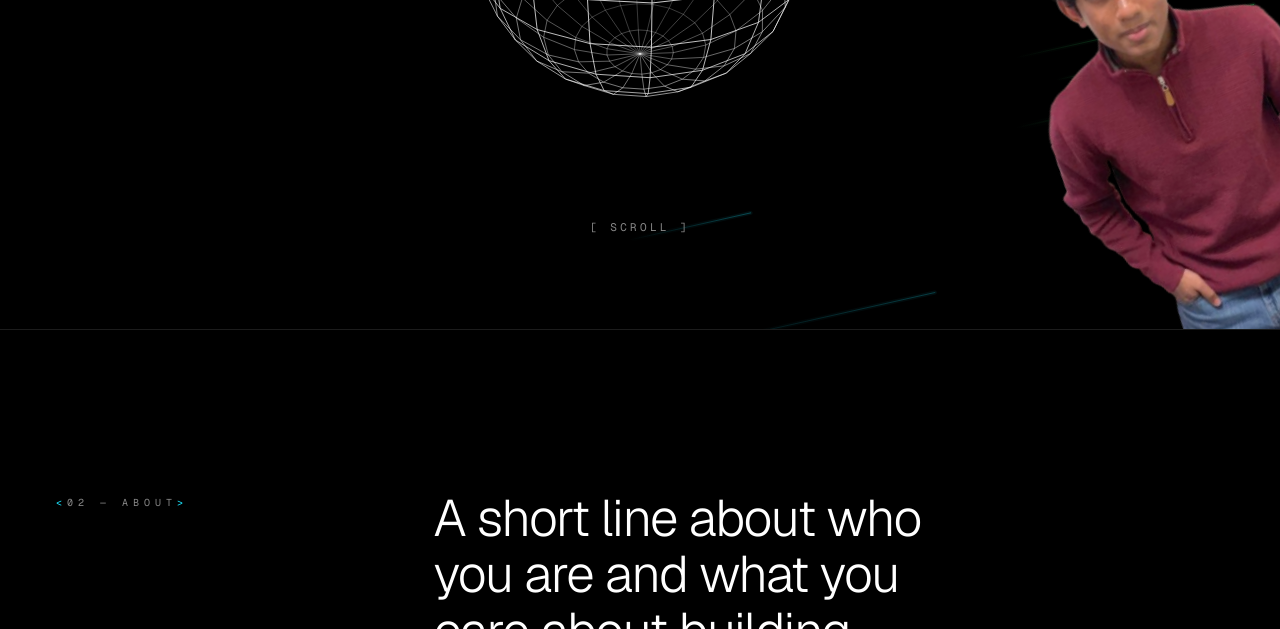
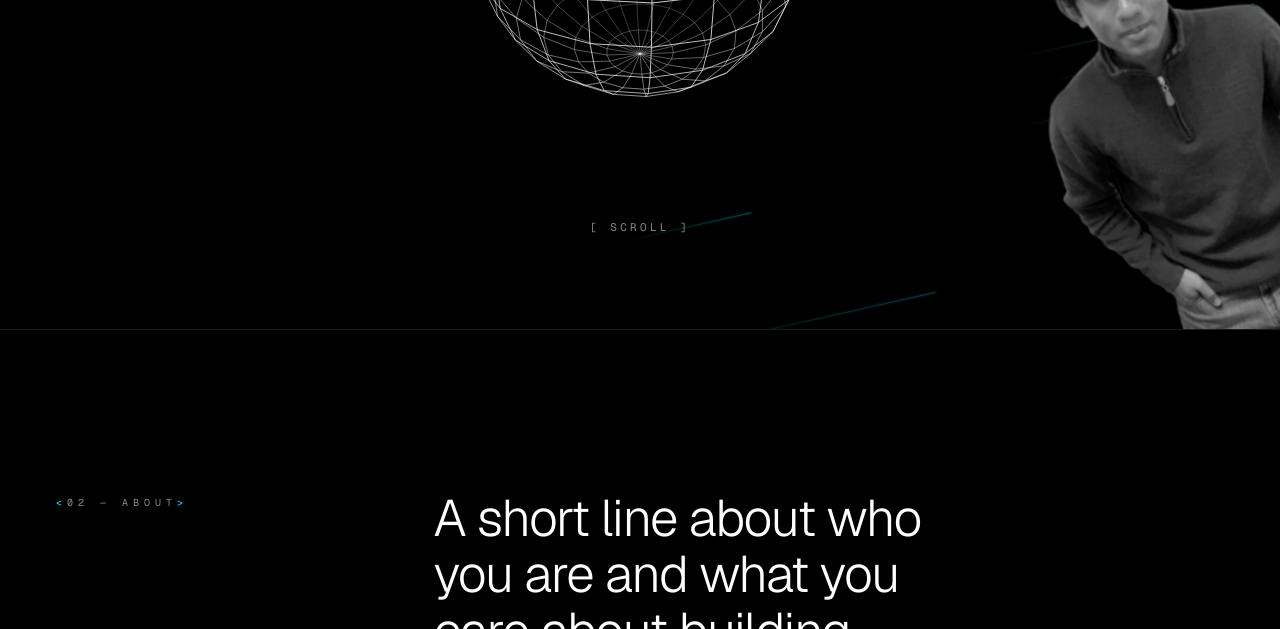
Before and after one commit to pranavnaresh11-ui/PersonalWebsite, a plain HTML site: page index.html in a window 1280 px wide. Shown: the part 471-1100 px from the top of the page. Drawn offline with nearby package versions, Linux system fonts and the light colour scheme; animation ran at ten frames a second.

Commit message:
Show the Home photo in black and white
Co-Authored-By: Claude Opus 5.5 <noreply@anthropic.com>

```diff
--- a/styles.css
+++ b/styles.css
@@ -68,7 +68,7 @@ main, .end { position: relative; z-index: 1; }
 .object canvas { width: 100%; height: 100%; display: block; }
 
 /* Photo leaning in from the right edge of the home page, at an angle */
-.peek { position: absolute; z-index: 1; right: 0; bottom: 4vh; height: min(66vh, 52vw); width: auto; transform-origin: bottom right; transform: translateX(48%) rotate(-24deg); pointer-events: none; user-select: none; animation: peek-in 1.1s var(--ease) .5s backwards; }
+.peek { position: absolute; z-index: 1; right: 0; bottom: 4vh; height: min(66vh, 52vw); width: auto; transform-origin: bottom right; transform: translateX(48%) rotate(-24deg); filter: grayscale(1) contrast(1.1); pointer-events: none; user-select: none; animation: peek-in 1.1s var(--ease) .5s backwards; }
 @keyframes peek-in { from { transform: translateX(110%) rotate(-6deg); } }
 
 .prompt { position: absolute; bottom: max(96px, calc(50% - min(310px, 35vh) - 28px)); left: 50%; transform: translateX(-50%); font: 400 11px/1 var(--mono); letter-spacing: .3em; color: var(--muted); white-space: nowrap; transition: color .2s; }
```
